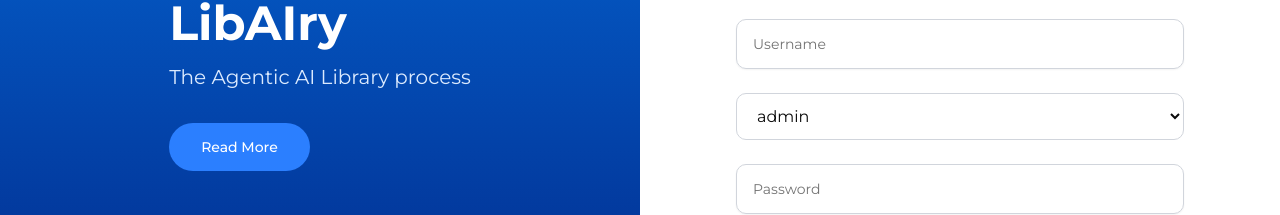
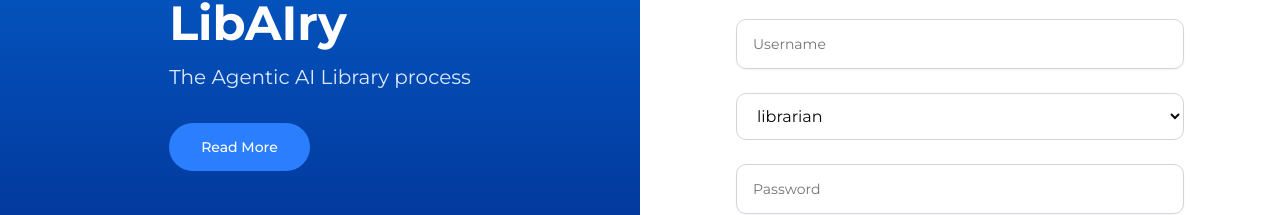
Before and after one commit to KaEnds/librarian-process-website, a Next.js app: page /register in a window 1280 px wide. Shown: the part 315-530 px from the top of the page. Built offline with nearby package versions, Linux system fonts and the light colour scheme; a web font is replaced by a local one.

Commit message:
remove admin out of register page

```diff
--- a/app/register/page.tsx
+++ b/app/register/page.tsx
@@ -15,7 +15,7 @@ export default function Register() {
   const [name, setName] = useState("");
   const [surname, setSurname] = useState("");
   const [username, setUsername] = useState("");
-  const [userRole, setUserRole] = useState("admin");
+  const [userRole, setUserRole] = useState("librarian");
   const [password, setPassword] = useState("");
   const [confirmPassword, setConfirmPassword] = useState("");
   const [isSubmitting, setIsSubmitting] = useState(false);
@@ -113,7 +113,6 @@ export default function Register() {
               className="w-full px-4 py-3 border border-gray-300 rounded-lg bg-white focus:outline-none focus:ring-2 focus:ring-blue-500"
               required
             >
-              <option value="admin">admin</option>
               <option value="librarian">librarian</option>
               <option value="director">director</option>
             </select>
```
